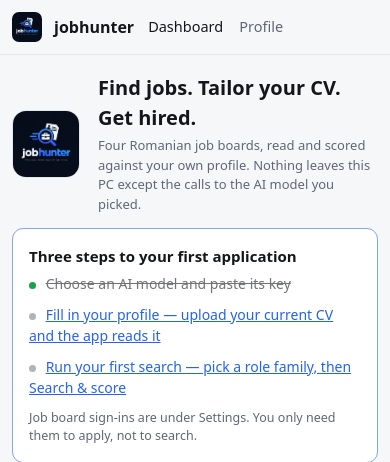
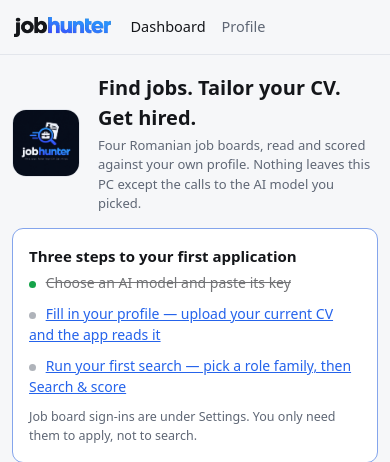
Before and after one commit to FrostyDog222/jobhunter, a FastAPI app: page / in a window 390 px wide. Shown: the top 462 px of the page. Run offline with FastAPI, Linux system fonts and the light colour scheme; data that the repository does not hold is empty; some libraries are stand-ins or nearby versions.

Commit message:
The wordmark is the header now, in place of the tile and the text
corner-logo.png moved into static/ beside the other artwork, and the header
carries the word itself rather than a small square next to the word "jobhunter"
spelled out again.

Three things had to happen before 751x233 of artwork could sit in a 30px header,
and there is no PIL in this environment, so it is zlib and struct: the solid
navy background had to go or it is a dark rectangle on the light theme; the
tagline had to go because at header height it is illegible; and the white half
of the word had to be recoloured for the light theme or half the name is
invisible on a white page. Edge pixels are un-premultiplied rather than just
made transparent - an antialiased white letter over navy is a blend of the two,
and dropping the alpha alone leaves a dark fringe around every curve.

So two files: logo-wordmark.png keeps the white half for dark pages,
logo-wordmark-light.png carries it in near-black and leaves the blue alone,
because blue reads on white perfectly well. Swapped by the same media query and
data-theme pair the colours already use. The alt text is still "jobhunter", so
the name survives a failed image and a screen reader.

Co-Authored-By: Claude Opus 5 <noreply@anthropic.com>

```diff
--- a/templates/base.html
+++ b/templates/base.html
@@ -18,8 +18,18 @@ header{display:flex;gap:18px;align-items:center;padding:13px 20px;border-bottom:
 header a{padding:4px 2px;font-size:14.5px}
 header b{font-size:16px} header a{color:var(--dim);text-decoration:none}
 header a.on,header a:hover{color:var(--fg)}
-header .mark{width:30px;height:30px;border-radius:7px;object-fit:cover;object-position:top;
-  flex:0 0 auto}
+/* The wordmark IS the name, so there is no text beside it. Two files: the artwork's "job"
+   half is white, which would be invisible on a light page, so the light variant carries that
+   half in near-black and leaves the blue alone - blue reads on white perfectly well. */
+header .brand{display:flex;align-items:center;flex:0 0 auto;margin-right:4px}
+header .brand img{height:24px;width:auto;display:block}
+header .brand .lightonly{display:none}
+@media (prefers-color-scheme:light){
+  :root:not([data-theme=dark]) header .brand .darkonly{display:none}
+  :root:not([data-theme=dark]) header .brand .lightonly{display:block}}
+:root[data-theme=light] header .brand .darkonly{display:none}
+:root[data-theme=light] header .brand .lightonly{display:block}
+@media(max-width:520px){header .brand img{height:20px}}
 .hero{display:flex;align-items:center;gap:18px;margin:4px 0 14px}
 .hero img{width:96px;height:96px;border-radius:14px;object-fit:cover;flex:0 0 auto;
   border:1px solid var(--line)}
@@ -72,8 +82,11 @@ h2{font-size:15px;margin:22px 0 6px;text-transform:uppercase;letter-spacing:.06e
 {% block css %}{% endblock %}
 </style></head><body>
 <div id="bar"><i></i></div>
-<header><img class="mark" src="/static/logo.webp" alt="">
-  <b>jobhunter</b>
+<header>
+  <a class="brand" href="/" aria-label="jobhunter">
+    <img class="darkonly" src="/static/logo-wordmark.png" alt="jobhunter" width="690" height="143">
+    <img class="lightonly" src="/static/logo-wordmark-light.png" alt="jobhunter" width="690" height="143">
+  </a>
   <a href="/" class="{{ 'on' if page=='dash' }}">Dashboard</a>
   <a href="/profile" class="{{ 'on' if page=='profile' }}">Profile</a>
 </header>
```
Also changed, not shown: static/corner-logo.png (added), static/logo-wordmark-light.png (added), static/logo-wordmark.png (added).
